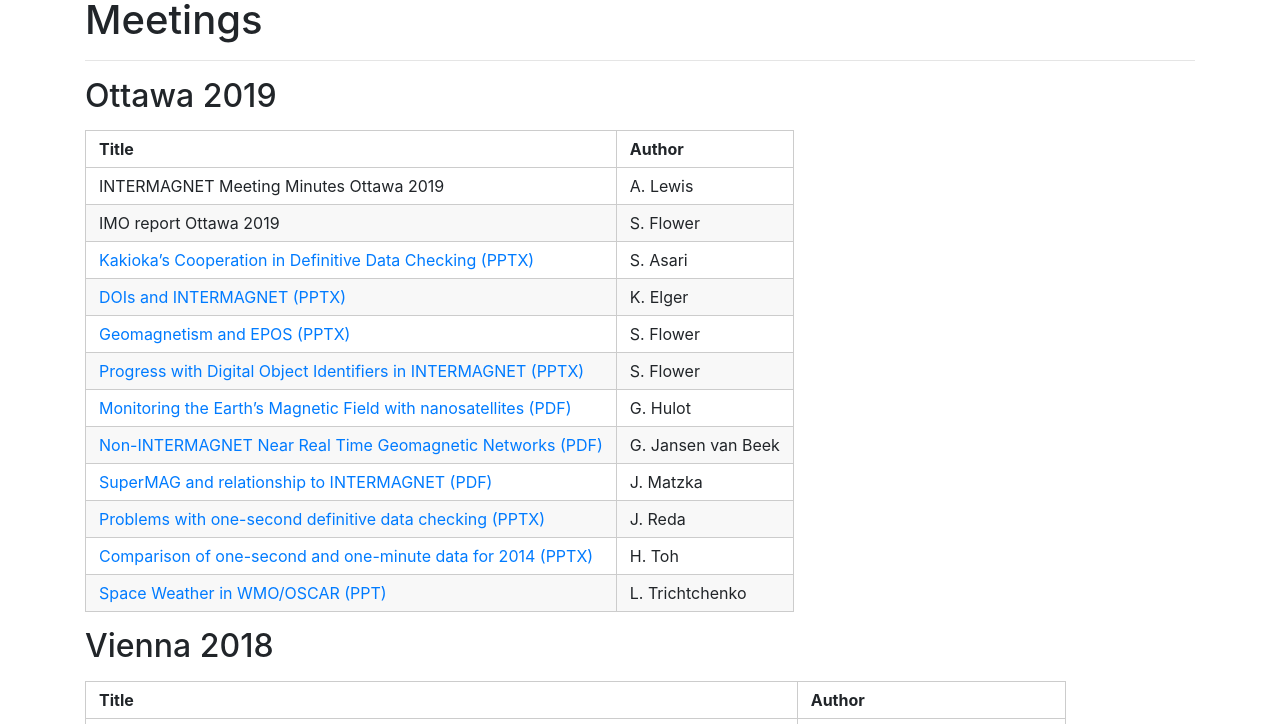
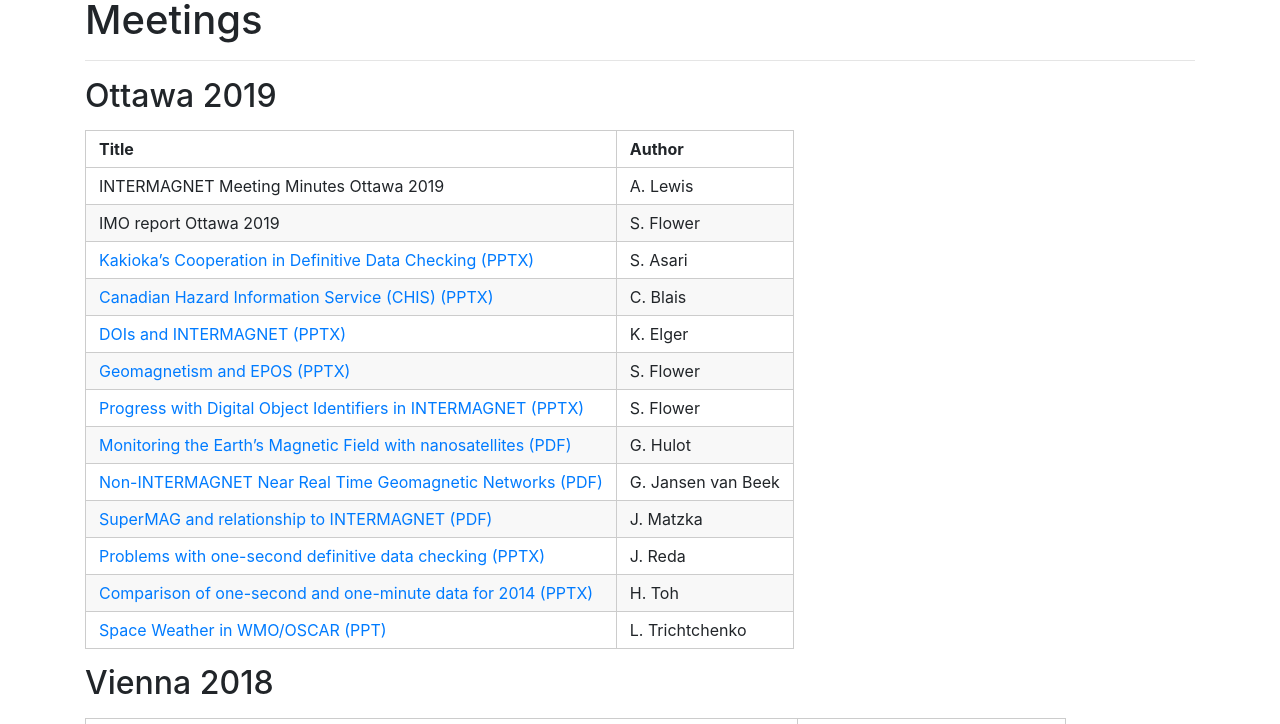
Before and after one commit to INTERMAGNET/intermagnet.github.io, a Jekyll site: the page built from meetings.md, in a window 1280 px wide and 900 px high, cut to the strip 176-900 px from the top of the window. Built offline with Jekyll 4.4.1, drawn with Linux system fonts in a browser that asks for light colours.

Commit message:
Add CBs presentation to Ottawa; update link (contribution.md) in README.md

```diff
--- a/meetings.md
+++ b/meetings.md
@@ -9,6 +9,7 @@
 |INTERMAGNET Meeting Minutes Ottawa 2019|A. Lewis|
 |IMO report Ottawa 2019|S. Flower|
 |[Kakioka's Cooperation in Definitive Data Checking (PPTX)](/meetings/2019-Ottawa/Asari-KakiokaIntermagnet2019.pptx)|S. Asari|
+|[Canadian Hazard Information Service (CHIS) (PPTX)](/meetings/2019-Ottawa/Blais-Intermagnet-chis.pptx)|C. Blais|
 |[DOIs and INTERMAGNET (PPTX)](/meetings/2019-Ottawa/Elger-INTERMAGNET-WS-slides.pptx)|K. Elger|
 |[Geomagnetism and EPOS (PPTX)](/meetings/2019-Ottawa/Flower-GeomagAndEPOS.pptx)|S. Flower|
 |[Progress with Digital Object Identifiers in INTERMAGNET (PPTX)](/meetings/2019-Ottawa/Flower-INTERMAGNET_DOIs.pptx)|S. Flower|
```
Also changed, not shown: README.md, 1 other file.
